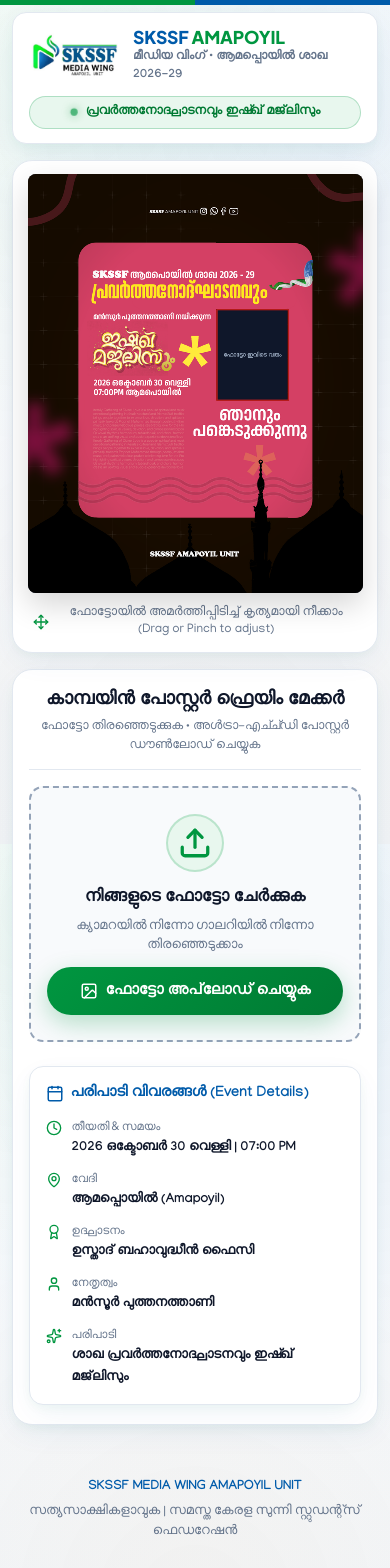
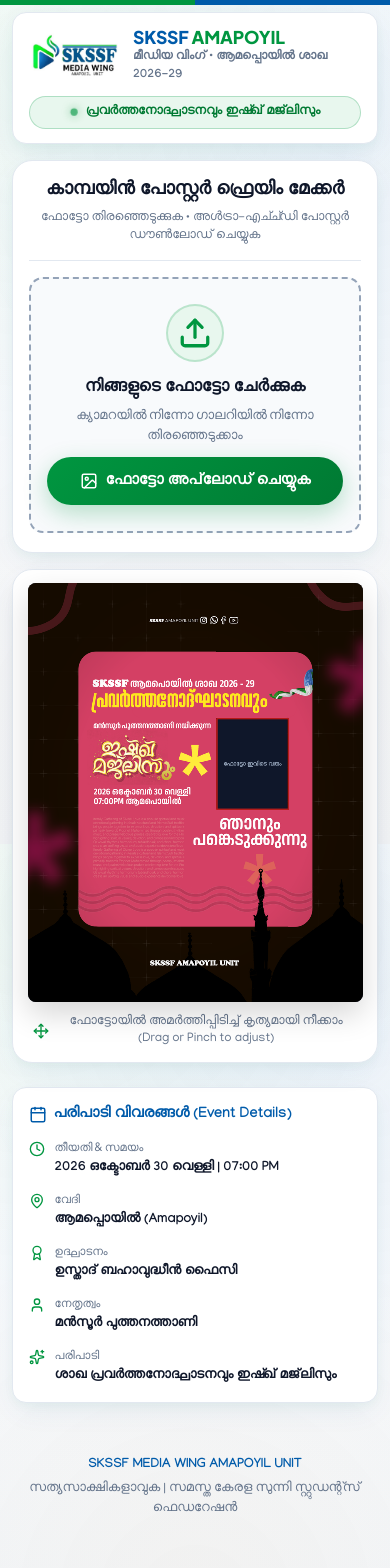
Before and after one commit to shibili07/skssfphotofram, a React (Vite) app: page / in a window 390 px wide. Shown: the top 1568 px of the page. Built offline with nearby package versions, Linux system fonts and the light colour scheme; a web font is replaced by a local one.

Commit message:
feat: initialize project with React app structure and Vercel configuration

```diff
--- a/src/App.jsx
+++ b/src/App.jsx
@@ -29,7 +29,7 @@
   const [isDownloading, setIsDownloading] = useState(false);
   const [toasts, setToasts] = useState([]);
 
-  const actionSectionRef = useRef(null);
+  const posterCardRef = useRef(null);
 
   // Show Toast Helper
   const showToast = useCallback((message, type = 'info') => {
@@ -90,11 +90,11 @@
       });
     } catch {}
 
-    // On mobile devices, smoothly scroll down slightly so action buttons are in view
-    if (window.innerWidth < 960 && actionSectionRef.current) {
+    // On mobile devices, smoothly scroll to preview if desired
+    if (window.innerWidth < 960 && posterCardRef.current) {
       setTimeout(() => {
-        actionSectionRef.current?.scrollIntoView({ behavior: 'smooth', block: 'nearest' });
-      }, 250);
+        posterCardRef.current?.scrollIntoView({ behavior: 'smooth', block: 'nearest' });
+      }, 300);
     }
   }, [showToast]);
 
@@ -231,7 +231,8 @@
       <Header />
 
       <main className="main-layout">
-        {/* Left: Interactive Poster Canvas with controls */}
+        {/* Interactive Poster Canvas with controls */}
+        <div ref={posterCardRef} className="poster-card-container">
           <PosterCanvas
             userImg={userImg}
             framePreviewImg={framePreviewImg}
@@ -244,9 +245,10 @@
             hasUserPhoto={hasUserPhoto}
             onReset={handleReset}
           />
+        </div>
 
-        {/* Right: Actions Card */}
-        <section className="action-card" ref={actionSectionRef}>
+        {/* Actions Card: കാമ്പയിൻ പോസ്റ്റർ ഫ്രെയിം മേക്കർ */}
+        <section className="action-card">
           <div className="action-header">
             <h2 className="action-title">കാമ്പയിൻ പോസ്റ്റർ ഫ്രെയിം മേക്കർ</h2>
             <p className="action-subtitle">
@@ -266,9 +268,10 @@
               isDownloading={isDownloading}
             />
           )}
+        </section>
 
+        {/* Event Details */}
         <EventDetails />
-        </section>
       </main>
 
       <Footer />
--- a/src/index.css
+++ b/src/index.css
@@ -217,17 +217,53 @@
 .main-layout {
   display: grid;
   grid-template-columns: 1fr 1fr;
+  grid-template-areas:
+    "poster action"
+    "poster event";
   gap: 2rem;
   align-items: start;
 }
 
+.poster-card-container {
+  grid-area: poster;
+  width: 100%;
+}
+
+.action-card {
+  grid-area: action;
+  width: 100%;
+}
+
+.event-info-box {
+  grid-area: event;
+  margin-top: 0;
+  width: 100%;
+}
+
 @media (max-width: 960px) {
   .main-layout {
-    grid-template-columns: 1fr;
+    display: flex;
+    flex-direction: column;
     max-width: 520px;
     margin: 0 auto;
     width: 100%;
     gap: 1.25rem;
+  }
+
+  /* In mobile devices, FIRST show "കാമ്പയിൻ പോസ്റ്റർ ഫ്രെയിം മേക്കർ" */
+  .action-card {
+    order: 1;
+  }
+
+  /* Second: Interactive Poster Canvas */
+  .poster-card-container {
+    order: 2;
+  }
+
+  /* Third: Event Details */
+  .event-info-box {
+    order: 3;
+    margin-top: 0;
   }
 }
 
```
Also changed, not shown: vercel.json (added), 4 other files (tests, documents, lock files or other folders). Lines whose indentation alone changed are shown as unchanged.
